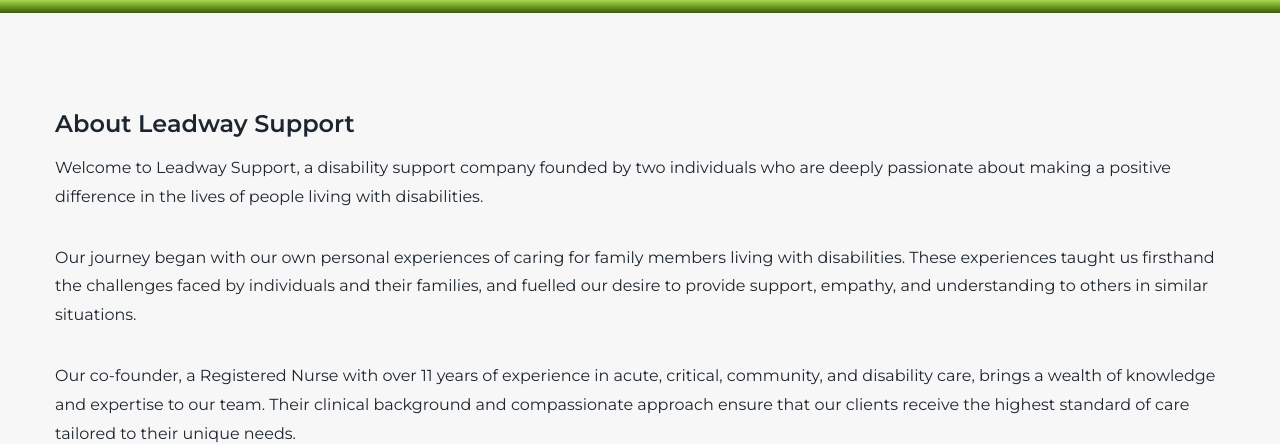
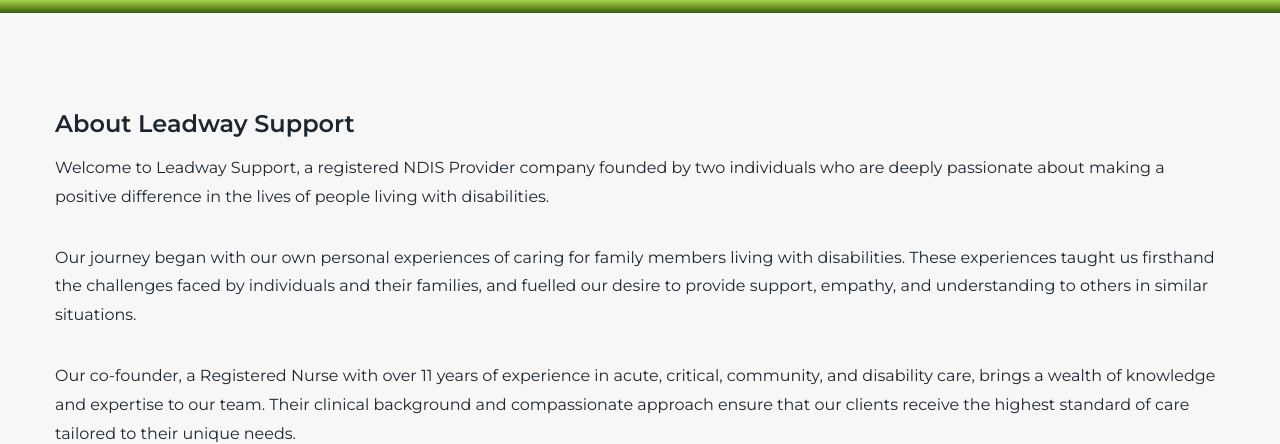
Before and after one commit to chibuikemokoli/leadway.github.io, a plain HTML site: page about-us.html in a window 1280 px wide. Shown: the part 363-807 px from the top of the page. Drawn offline with nearby package versions, Linux system fonts and the light colour scheme; a web font is replaced by a local one.

Commit message:
Update about-us.html

```diff
--- a/about-us.html
+++ b/about-us.html
@@ -261,7 +261,7 @@
                     <div class="title-2">
                         <h1 class="title-2">About Leadway Support</h1>
                     </div>
-                    <p class="lead">Welcome to Leadway Support, a disability support company founded by two individuals who are deeply
+                    <p class="lead">Welcome to Leadway Support, a registered NDIS Provider company founded by two individuals who are deeply
                         passionate about making a positive difference in the lives of people living with disabilities.
                     </p>
                     <p class="lead">Our journey began with our own personal experiences of caring for family members living with
```
